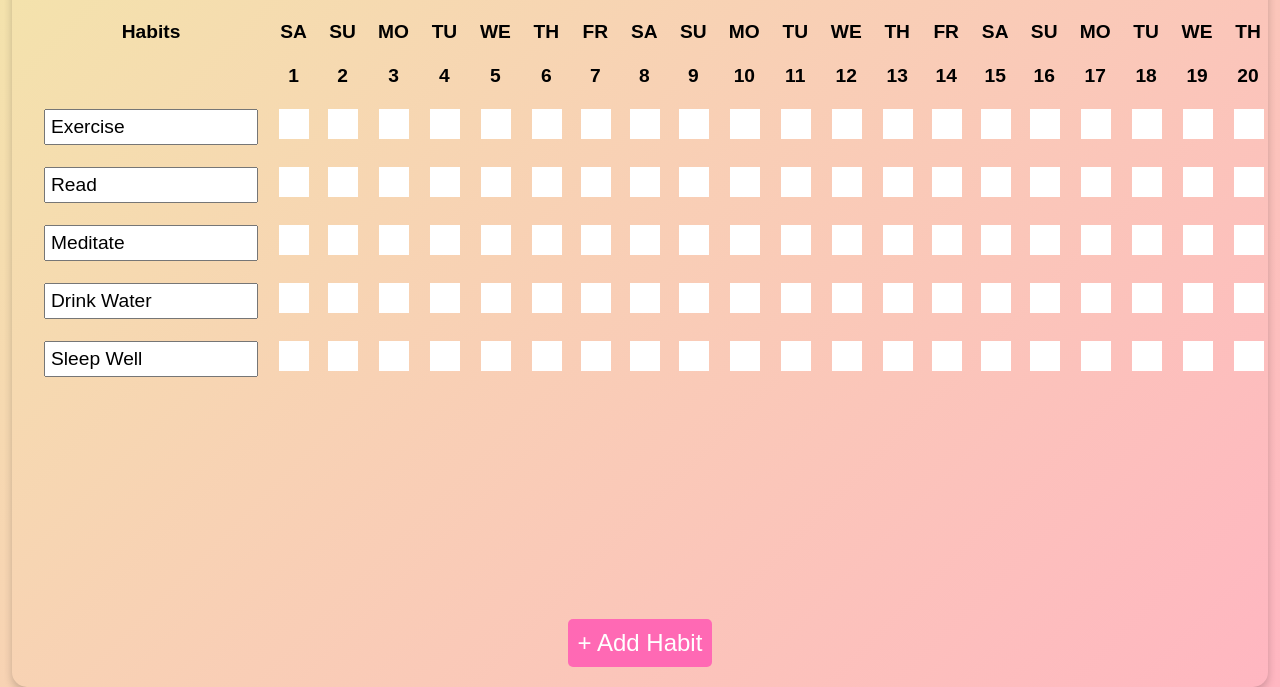
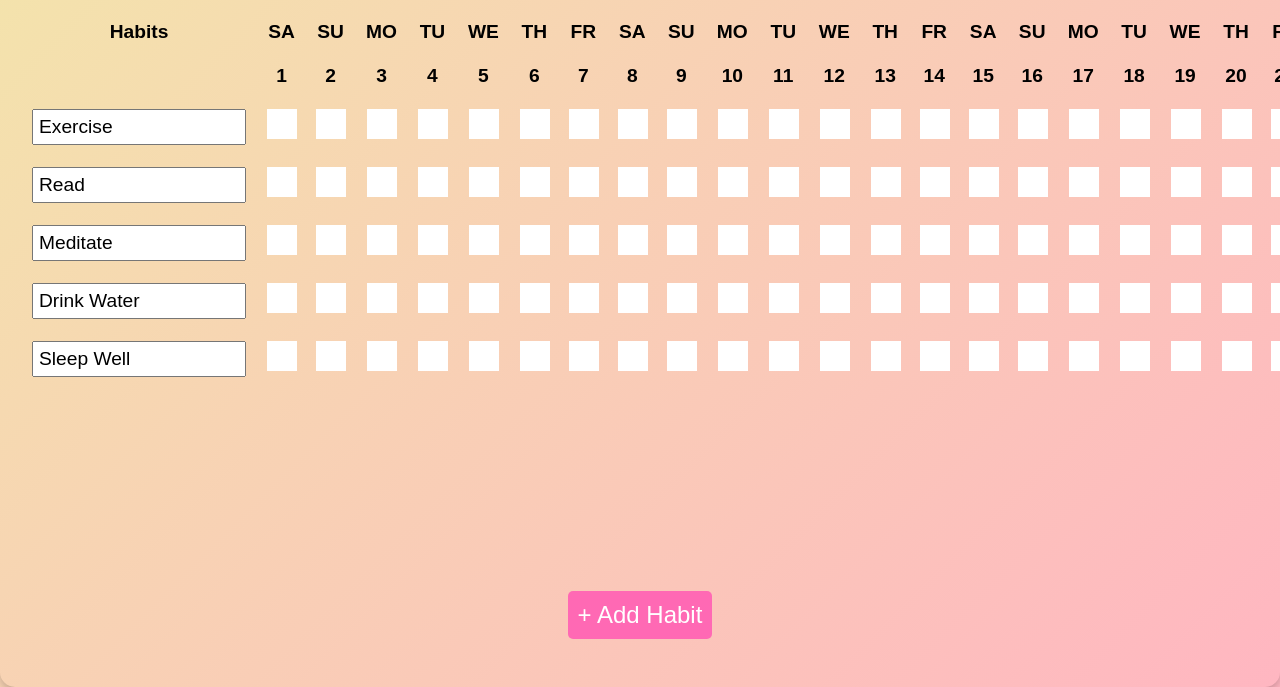
Before and after one commit to chedexstore/tracker, a plain HTML site: page index.html in a window 1280 px wide. Shown: the part 113-800 px from the top of the page. Drawn offline with Linux system fonts and the light colour scheme.

Commit message:
Update index.html

```diff
--- a/index.html
+++ b/index.html
@@ -18,8 +18,8 @@
       overflow: auto;
     }
     .habit-tracker {
-      width: 95vw;
-      height: 95vh;
+  width: 100vw; /* Make it span the full viewport width */
+  height: 95vh; /* Maintain the height */
   background: transparent;
   box-shadow: 0 4px 8px rgba(0, 0, 0, 0.2);
   padding: 20px;
@@ -30,9 +30,8 @@
   border-radius: 15px;
   font-size: 1.5rem;
   overflow: auto;
-      transform-origin: center center; /* Ensure zooming happens from the center */
-      transition: transform 0.2s ease; /* Smooth zoom transition */
 }
+
     .header-controls {
       display: flex;
       align-items: center;
@@ -46,7 +45,7 @@
     }
     .add-habit-container {
       position: absolute;
-      bottom: 20px;
+      bottom: 48px;
       left: 50%;
       transform: translateX(-50%);
       width: 100%;
```
Lines whose indentation alone changed are shown as unchanged.
